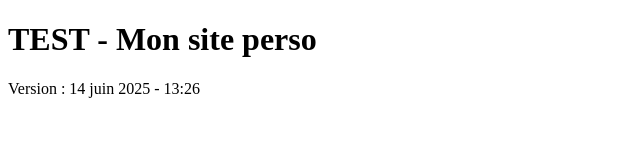
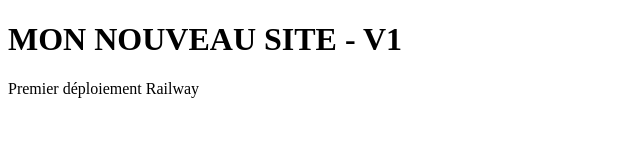
Before and after one commit to jfmauro/vaultara-landing-page, a plain HTML site: page index.html in a window 1280 px wide. Shown: the whole page, without its empty margins (0-640 px from the left). Drawn offline with Linux system fonts and the light colour scheme.

Commit message:
modified index.html

```diff
--- a/index.html
+++ b/index.html
@@ -1,7 +1,7 @@
 <!DOCTYPE html>
 <html>
 <body>
-    <h1>TEST - Mon site perso</h1>
-    <p>Version : 14 juin 2025 - 13:26 </p>
+    <h1>MON NOUVEAU SITE - V1</h1>
+    <p>Premier déploiement Railway</p>
 </body>
 </html>
```
